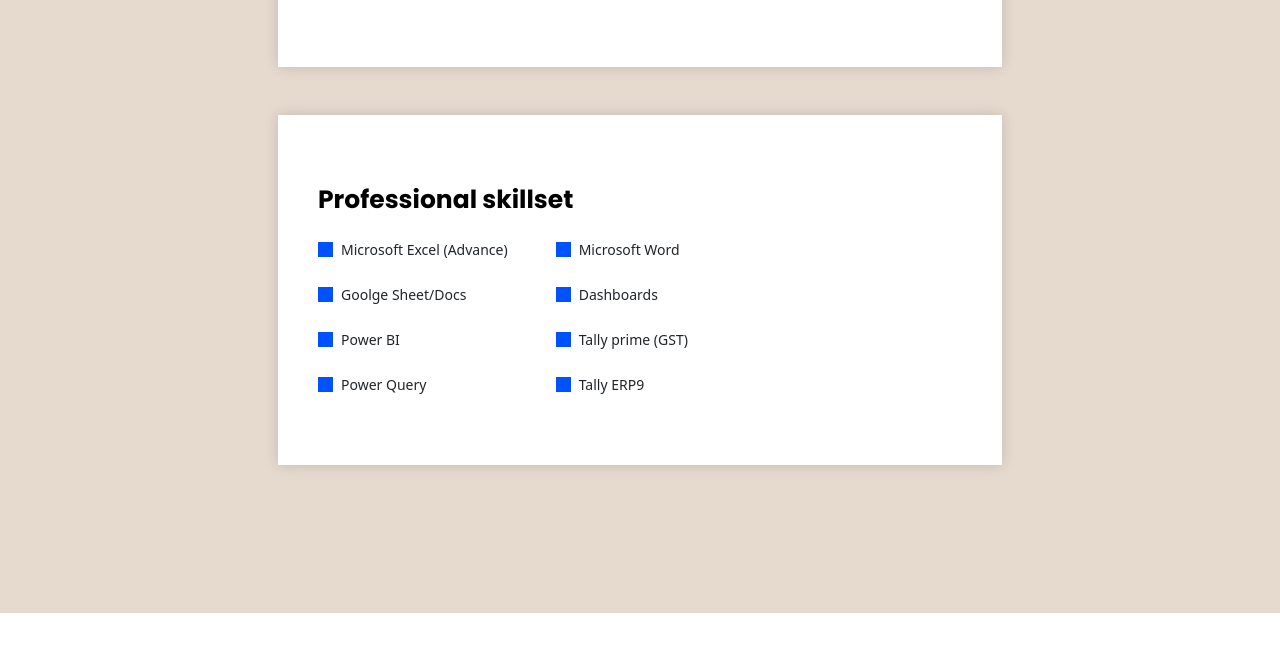
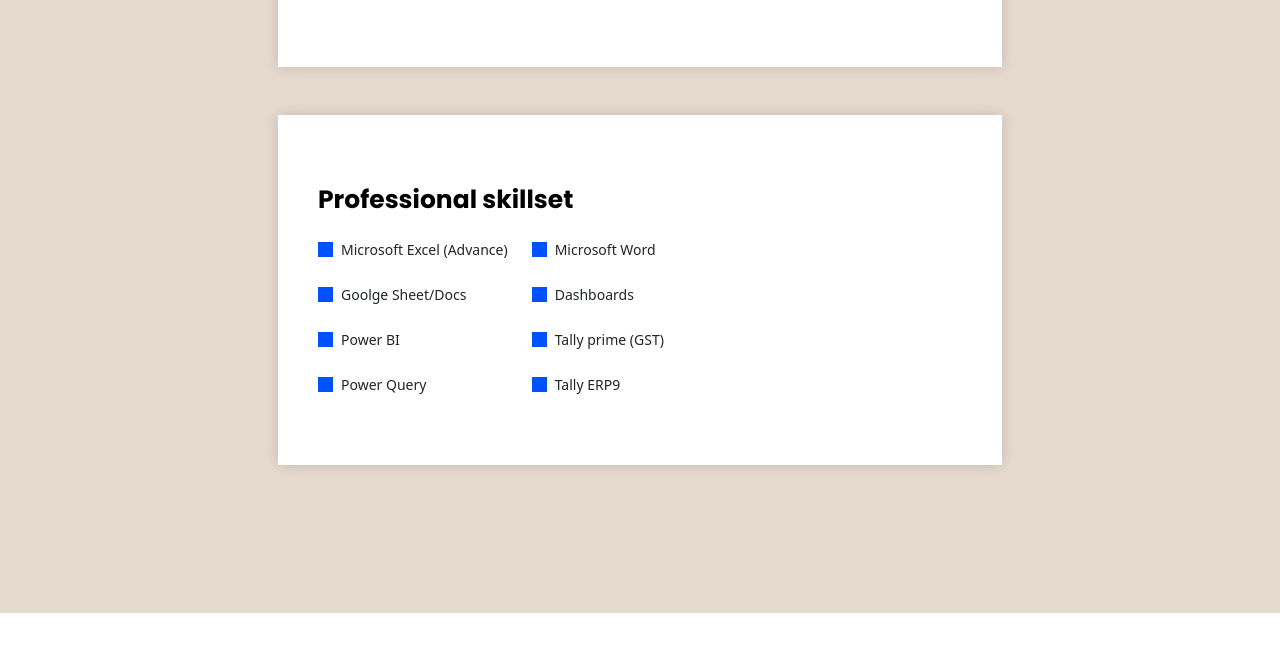
Before and after one commit to VikasTak001/Lovnish-Resume, a plain HTML site: page resume.html in a window 1280 px wide. Shown: the part 2336-2994 px from the top of the page. Drawn offline with nearby package versions, Linux system fonts and the light colour scheme.

Commit message:
Updated By Vikas

```diff
--- a/resume.html
+++ b/resume.html
@@ -246,7 +246,7 @@
                 <div class="exprinance-box c-cont d-flex justify-content-start align-items-center">
                     <h2 class="Poppins m-0 exp-text default">Professional skillset</h2>
                 </div>
-                <div class="row-2 default d-flex gap-5 fs-small fw-normal">
+                <div class="row-2 default d-flex gap-4 fs-small fw-normal">
                     <div class="r2-left d-flex flex-column gap-4">
                         <div class="r2-box d-flex align-items-center gap-2">
                             <div class="box-blue-small"></div>
```
